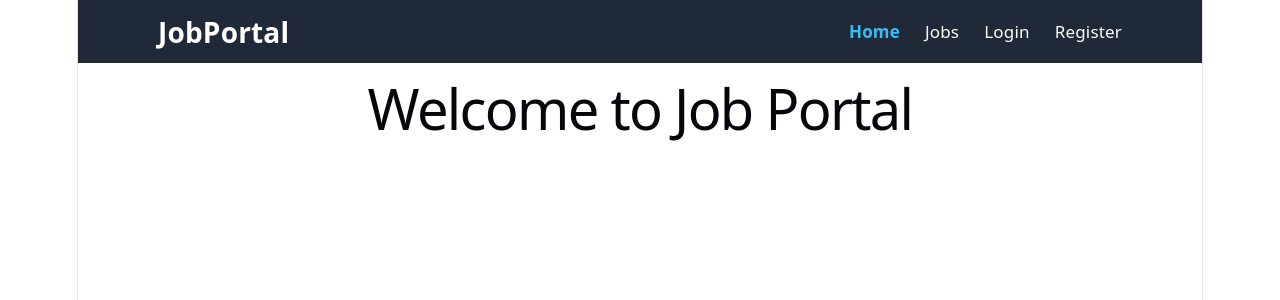
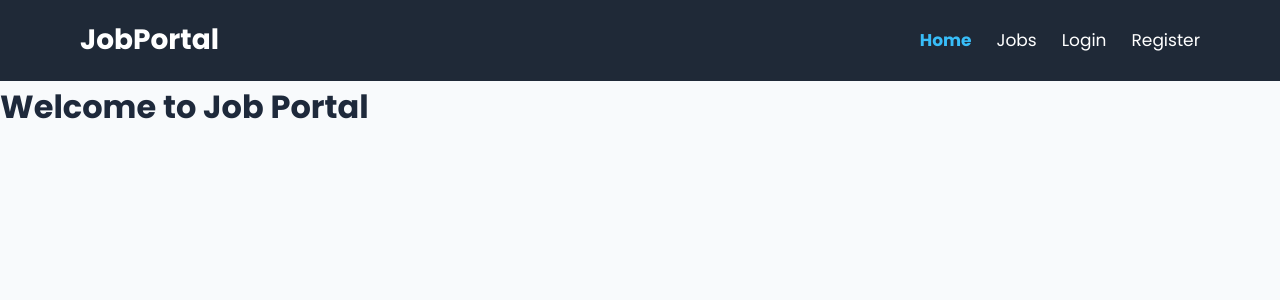
Before and after one commit to harshitkumar2035/FULL-STACK-JOB-PORTAL, a React (Vite) app in the folder client/: page / in a window 1280 px wide. Shown: the top 300 px of the page. Built offline with nearby package versions, Linux system fonts and the light colour scheme.

Commit message:
Add frontend fils

```diff
--- a/client/src/index.css
+++ b/client/src/index.css
@@ -1,111 +1,50 @@
-:root {
-  --text: #6b6375;
-  --text-h: #08060d;
-  --bg: #fff;
-  --border: #e5e4e7;
-  --code-bg: #f4f3ec;
-  --accent: #aa3bff;
-  --accent-bg: rgba(170, 59, 255, 0.1);
-  --accent-border: rgba(170, 59, 255, 0.5);
-  --social-bg: rgba(244, 243, 236, 0.5);
-  --shadow:
-    rgba(0, 0, 0, 0.1) 0 10px 15px -3px, rgba(0, 0, 0, 0.05) 0 4px 6px -2px;
+@import url("https://fonts.googleapis.com/css2?family=Poppins:wght@300;400;500;600;700&display=swap");
 
-  --sans: system-ui, 'Segoe UI', Roboto, sans-serif;
-  --heading: system-ui, 'Segoe UI', Roboto, sans-serif;
-  --mono: ui-monospace, Consolas, monospace;
-
-  font: 18px/145% var(--sans);
-  letter-spacing: 0.18px;
-  color-scheme: light dark;
-  color: var(--text);
-  background: var(--bg);
-  font-synthesis: none;
-  text-rendering: optimizeLegibility;
-  -webkit-font-smoothing: antialiased;
-  -moz-osx-font-smoothing: grayscale;
-
-  @media (max-width: 1024px) {
-    font-size: 16px;
-  }
+:root{
+  --primary:#2563eb;
+  --primary-dark:#1d4ed8;
+  --secondary:#0f172a;
+  --background:#f8fafc;
+  --white:#ffffff;
+  --text:#1e293b;
+  --gray:#64748b;
+  --border:#e2e8f0;
+  --shadow:0 8px 24px rgba(0,0,0,.08);
+  --radius:10px;
 }
 
-@media (prefers-color-scheme: dark) {
-  :root {
-    --text: #9ca3af;
-    --text-h: #f3f4f6;
-    --bg: #16171d;
-    --border: #2e303a;
-    --code-bg: #1f2028;
-    --accent: #c084fc;
-    --accent-bg: rgba(192, 132, 252, 0.15);
-    --accent-border: rgba(192, 132, 252, 0.5);
-    --social-bg: rgba(47, 48, 58, 0.5);
-    --shadow:
-      rgba(0, 0, 0, 0.4) 0 10px 15px -3px, rgba(0, 0, 0, 0.25) 0 4px 6px -2px;
-  }
-
-  #social .button-icon {
-    filter: invert(1) brightness(2);
-  }
+*{
+  margin:0;
+  padding:0;
+  box-sizing:border-box;
 }
 
-body {
-  margin: 0;
+body{
+  font-family:"Poppins",sans-serif;
+  background:var(--background);
+  color:var(--text);
+  line-height:1.6;
 }
 
-#root {
-  width: 1126px;
-  max-width: 100%;
-  margin: 0 auto;
-  text-align: center;
-  border-inline: 1px solid var(--border);
-  min-height: 100svh;
-  display: flex;
-  flex-direction: column;
-  box-sizing: border-box;
+a{
+  text-decoration:none;
+  color:inherit;
 }
 
-h1,
-h2 {
-  font-family: var(--heading);
-  font-weight: 500;
-  color: var(--text-h);
+img{
+  max-width:100%;
+  display:block;
 }
 
-h1 {
-  font-size: 56px;
-  letter-spacing: -1.68px;
-  margin: 32px 0;
-  @media (max-width: 1024px) {
-    font-size: 36px;
-    margin: 20px 0;
-  }
-}
-h2 {
-  font-size: 24px;
-  line-height: 118%;
-  letter-spacing: -0.24px;
-  margin: 0 0 8px;
-  @media (max-width: 1024px) {
-    font-size: 20px;
-  }
-}
-p {
-  margin: 0;
+button{
+  cursor:pointer;
+  border:none;
+  outline:none;
+  transition:.3s;
 }
 
-code,
-.counter {
-  font-family: var(--mono);
-  display: inline-flex;
-  border-radius: 4px;
-  color: var(--text-h);
+.container{
+  width:90%;
+  max-width:1200px;
+  margin:auto;
 }
-
-code {
-  font-size: 15px;
-  line-height: 135%;
-  padding: 4px 8px;
-  background: var(--code-bg);
-}
```
